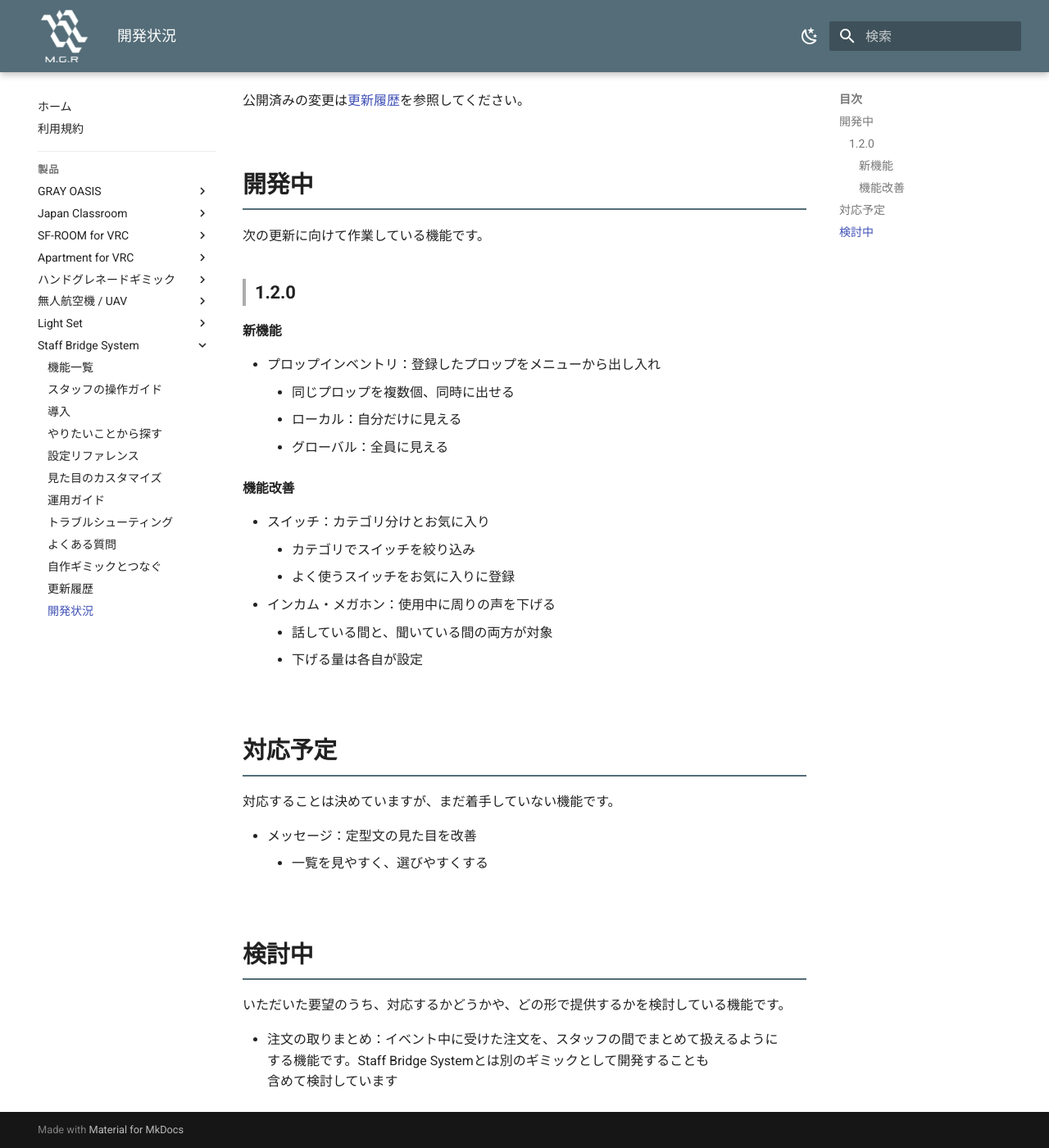
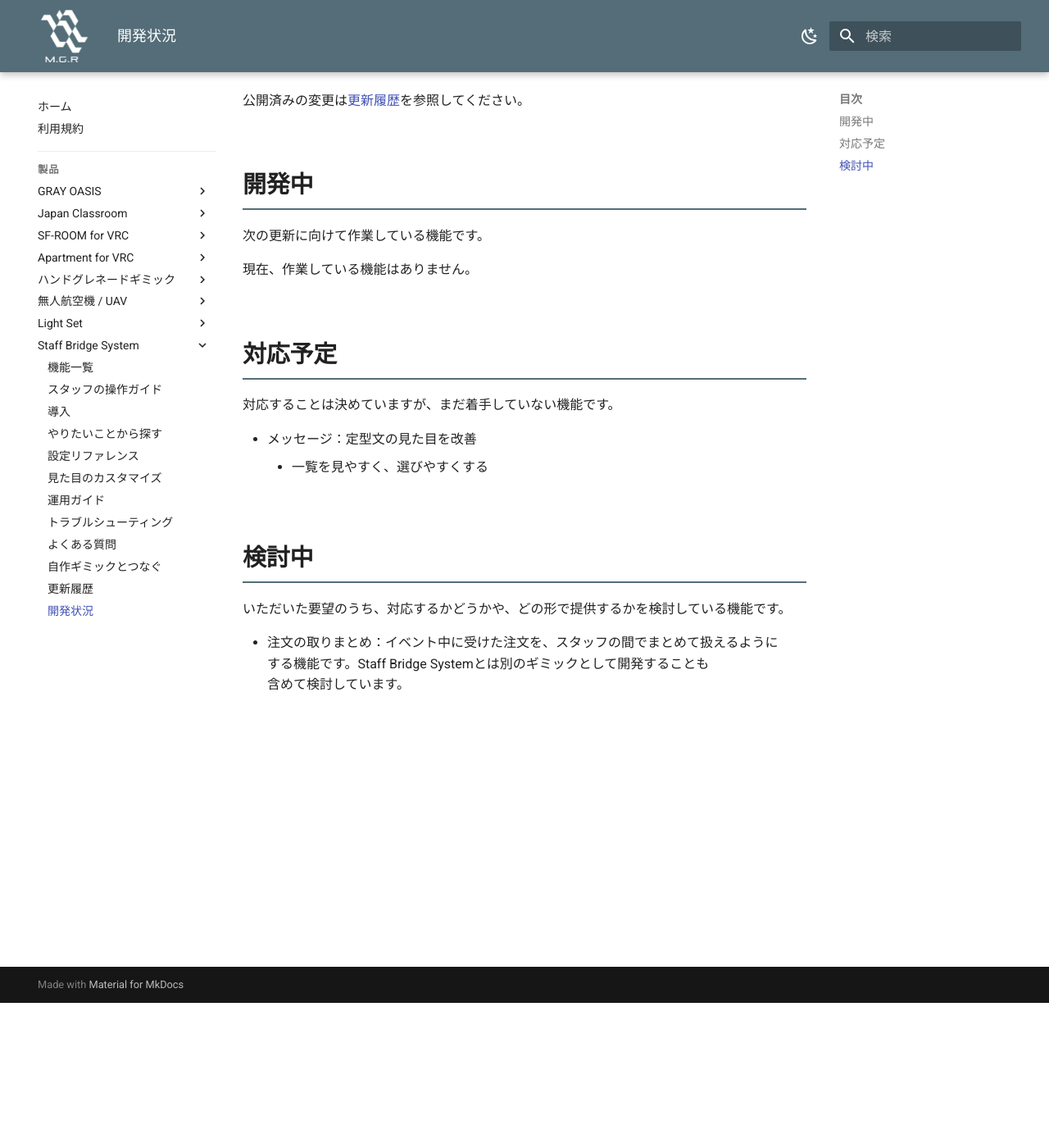
Before and after one commit to MAGURO-git/ProductArchive, an MkDocs documentation site: the page built from docs/staff-bridge-system/roadmap.md, in a window 1280 px wide and 1400 px high, scrolled down 177 px. Shown: the whole window at 82% size. Built offline with MkDocs 1.6.1 and Material for MkDocs 9.7.7, drawn with Linux system fonts in a browser that asks for light colours.

Commit message:
SBS マニュアル: 開発状況から公開済みの 1.2.0 を外す
Co-Authored-By: Claude Opus 5.5 <noreply@anthropic.com>

```diff
--- a/docs/staff-bridge-system/roadmap.md
+++ b/docs/staff-bridge-system/roadmap.md
@@ -8,23 +8,7 @@ Staff Bridge Systemで、いま作っている機能と、今後対応する予
 
 次の更新に向けて作業している機能です。
 
-### 1.2.0
-
-#### 新機能
-
-- プロップインベントリ：登録したプロップをメニューから出し入れ
-    - 同じプロップを複数個、同時に出せる
-    - ローカル：自分だけに見える
-    - グローバル：全員に見える
-
-#### 機能改善
-
-- スイッチ：カテゴリ分けとお気に入り
-    - カテゴリでスイッチを絞り込み
-    - よく使うスイッチをお気に入りに登録
-- インカム・メガホン：使用中に周りの声を下げる
-    - 話している間と、聞いている間の両方が対象
-    - 下げる量は各自が設定
+現在、作業している機能はありません。
 
 ## 対応予定 { #planned }
 
@@ -37,4 +21,4 @@ Staff Bridge Systemで、いま作っている機能と、今後対応する予
 
 いただいた要望のうち、対応するかどうかや、どの形で提供するかを検討している機能です。
 
-- 注文の取りまとめ：イベント中に受けた注文を、スタッフの間でまとめて扱えるようにする機能です。Staff Bridge Systemとは別のギミックとして開発することも含めて検討しています
+- 注文の取りまとめ：イベント中に受けた注文を、スタッフの間でまとめて扱えるようにする機能です。Staff Bridge Systemとは別のギミックとして開発することも含めて検討しています。
```
